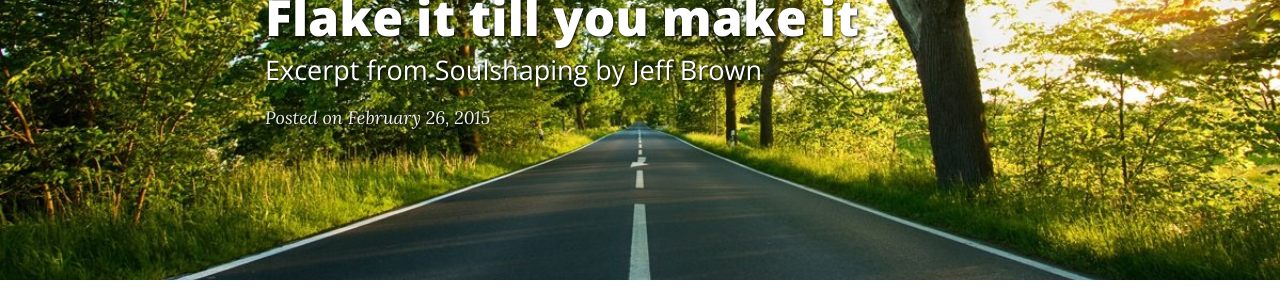
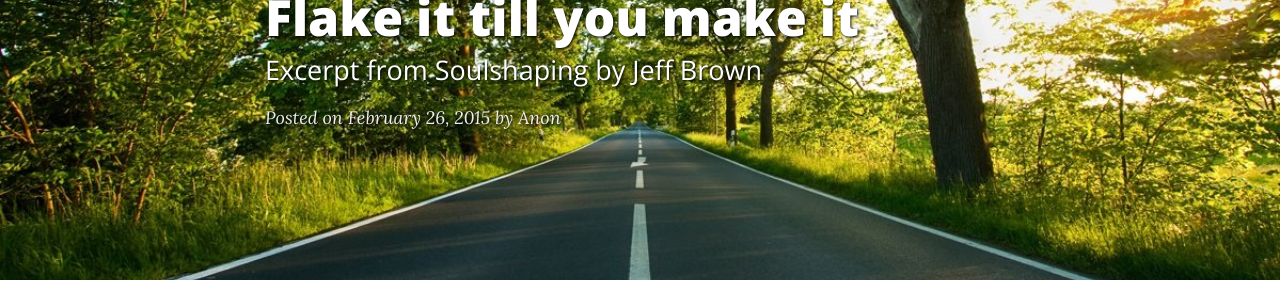
Before and after one commit to The-Dab/the-dab.github.io, a Jekyll site: the page built from _posts/2015-02-26-flake-it-till-you-make-it.md, in a window 1280 px wide and 900 px high. Shown: the part 251-551 px from the top of the window. Built offline with Jekyll 4.4.1, drawn with Linux system fonts in a browser that asks for light colours; nearby versions of some CDN libraries; comment, search, counter and statistics services are not loaded.

Commit message:
Added author to photo pages

```diff
--- a/_includes/header.html
+++ b/_includes/header.html
@@ -40,7 +40,7 @@
 		  {% endif %}
 
 		  {% if include.type == "post" %}
-		  <span class="post-meta">Posted on {{ page.date | date: "%B %-d, %Y" }}</span>
+		  <span class="post-meta">Posted on {{ page.date | date: "%B %-d, %Y" }}  by {% if page.author %}{{ page.author }}{% else %}Anon{% endif %}</span>
 		  {% endif %}
         </div>
       </div>
```
